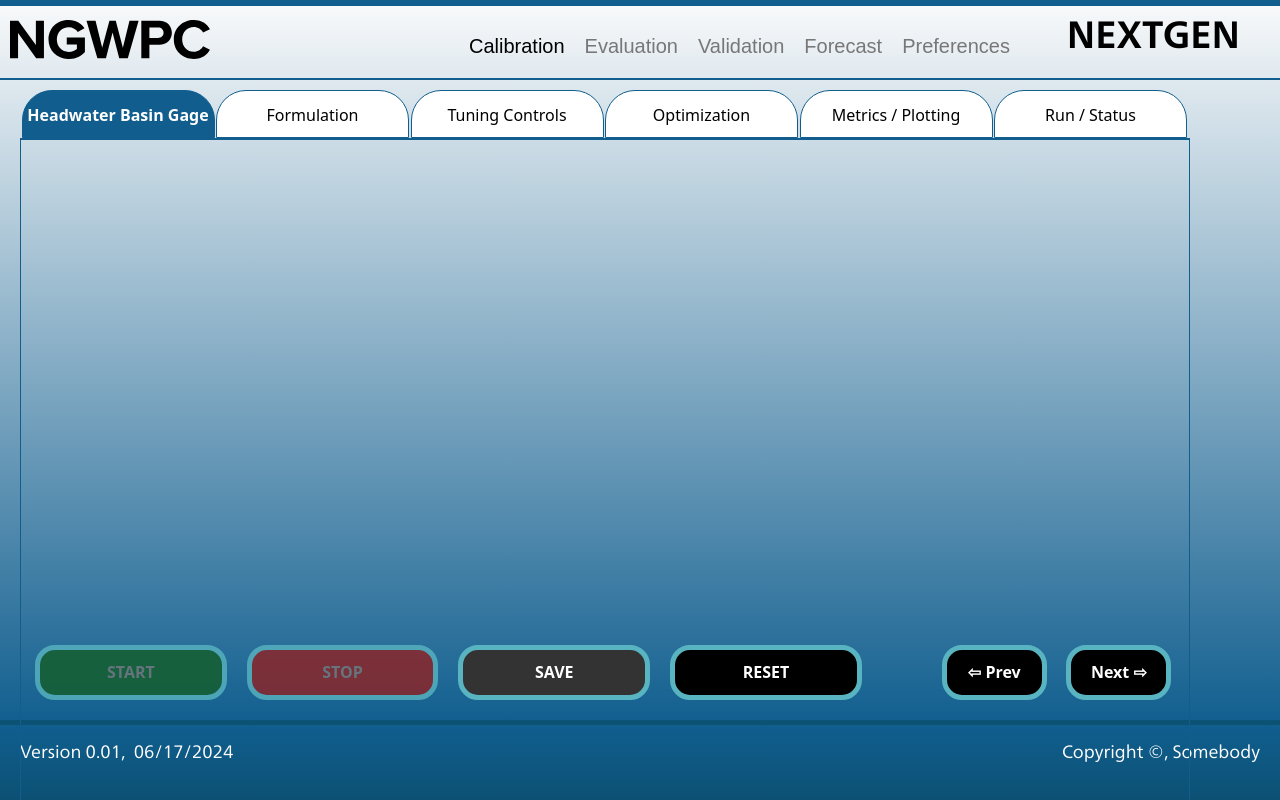
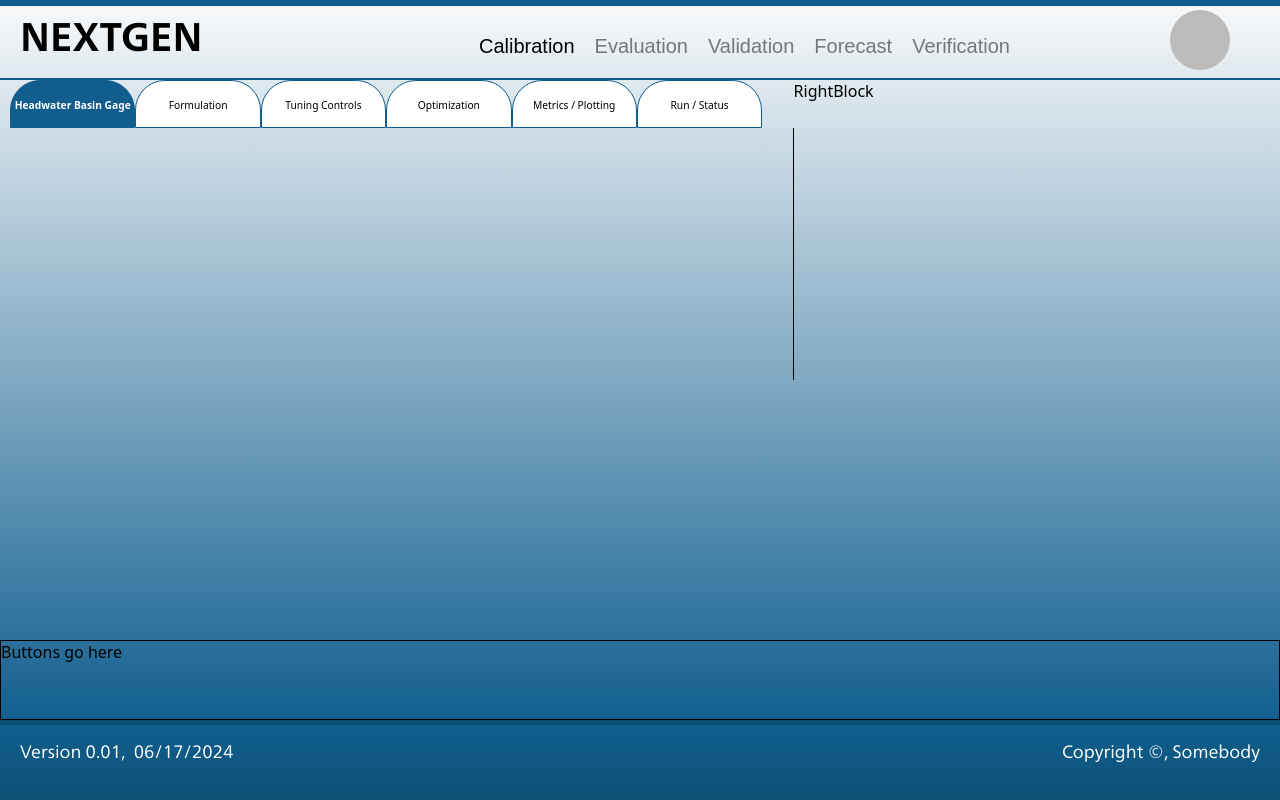
Before and after one commit to NOAA-OWP/ngencerf-ui, a Nuxt app: page /Calibration in a window 1280 px wide. Built offline with nearby package versions, Linux system fonts and the light colour scheme.

Commit message:
Created basic layout.

```diff
--- a/components/AppHeader.vue
+++ b/components/AppHeader.vue
@@ -1,22 +1,31 @@
+<!-- AppHeader.vue -->
 <template>
   <div id="Header" class="header">
-      <div id="TopBar">
-        &nbsp;
-      </div>
-        <div id="Logo">
-          <img src="@/assets/styles/img/NCWPC_wordmark_black-01.svg">
-        </div>
+    <div id="TopBar">&nbsp;</div>
+
+    <div id="PgmName">NEXTGEN</div>
     <div>
       <TopMenu />
     </div>
-        <div id="PgmName">
-          NEXTGEN
+    <div id="userLink">
+      <span class="userCircle"></span>
+
     </div>
   </div>
 </template>
 
 <style lang="scss" scoped>
 @import "@/assets/styles/styles.scss";
+#userLink {
+  position: fixed;
+  right: 50px;
+  top: 10px;
+  height: 60px;
+  width: 60px;
+  background-color: #bbb;
+  border-radius: 50%;
+  display: inline-block;
+}
 #TopBar {
   position: fixed;
   top: 0;
@@ -25,7 +34,7 @@
   width: 100%;
 }
 #Header {
-    height:80px;
+  height: 80px;
   border-bottom: 2px solid $ngwcp_primary1;
 }
 #Logo {
@@ -40,7 +49,7 @@
 }
 #TopMenu {
   position: fixed;
-    font: 20px "ObjektivMk2_Rg",sans-serif;
+  font: 20px "ObjektivMk2_Rg", sans-serif;
   right: 250px;
   top: 15px;
   ul {
@@ -50,14 +59,12 @@
     display: inline-block;
     margin-right: 20px;
   }
+}
+#PgmName {
+  font: 40px "NeueFrutigerWorld-Bold", sans-serif;
+  font-weight: bold;
+  position: fixed;
+  left: 20px;
 
 }
-  #PgmName {
-    font: 38px "NeueFrutigerWorld-Bold", sans-serif;
-    font-weight: bold;
-    position:fixed;
-    right: 20px;
-    top: 5;
-    margin-right: 20px;
-  }
 </style>
--- /dev/null
+++ b/components/LeftBlock.vue
@@ -0,0 +1,17 @@
+<template>
+    <div>
+        <Tabs />
+    </div>
+    <div id="InputsArea">
+
+    </div>
+</template>
+
+<style lang="scss" scoped>
+#InputsArea {
+    width: 100%;
+    height: 100%;
+    border-right: 1px solid #000
+
+}
+</style>
--- /dev/null
+++ b/components/RightBlock.vue
@@ -0,0 +1,5 @@
+<template>
+    <div>
+        RightBlock
+    </div>
+</template>
--- a/components/Tabs.vue
+++ b/components/Tabs.vue
@@ -1,14 +1,23 @@
+<!-- tabs.vue -->
 <template TABS>
-    <div id="MainTabs" class="flex">
-        <ul>
+    <div id="MainTabs" class="">
+        <!-- <ul class="@md:bg">
             <li class="tabs activeTab" v-on:click="tabClicked">Headwater Basin Gage</li>
             <li class="tabs" v-on:click="tabClicked">Formulation</li>
             <li class="tabs" v-on:click="tabClicked">Tuning Controls</li>
             <li class="tabs" v-on:click="tabClicked">Optimization</li>
             <li class="tabs" v-on:click="tabClicked">Metrics / Plotting</li>
             <li class="tabs" v-on:click="tabClicked">Run / Status</li>
+        </ul> -->
+        <div class="@md:bg" style="margin-left: 10px; overflow:hidden;">
+            <div class="tabs activeTab" v-on:click="tabClicked">Headwater Basin Gage</div>
+            <div class="tabs" v-on:click="tabClicked">Formulation</div>
+            <div class="tabs" v-on:click="tabClicked">Tuning Controls</div>
+            <div class="tabs" v-on:click="tabClicked">Optimization</div>
+            <div class="tabs" v-on:click="tabClicked">Metrics / Plotting</div>
+            <div class="tabs" v-on:click="tabClicked">Run / Status</div>
 
-        </ul>
+        </div>
     </div>
 </template>
 
@@ -31,12 +40,11 @@ const tabClicked = (event: Event) => {
 @import "@/assets/styles/styles.scss";
 
 #MainTabs {
-    // position: absolute;
     overflow-x: hidden;
 
     ul {
         z-index: 999;
-        width: 1170px;
+        width: 100%;
         margin-top: 10px;
         list-style: none;
         border-bottom: 2px solid #105D8E;
@@ -44,11 +52,14 @@ const tabClicked = (event: Event) => {
 
     li {
         display: inline-block;
-        margin-left: 1.5px;
+        // margin-left: 1.5px;
     }
 
     .tabs {
-        width: 193px;
+        font-size: .8vw;
+        display: inline-block;
+        vertical-align: bottom;
+        width: 16%;
         height: 48px;
         background-color: #ffffff;
         color: #000000;
--- a/components/TopMenu.vue
+++ b/components/TopMenu.vue
@@ -1,3 +1,4 @@
+<!-- TopMenu.vue -->
 <template>
     <nav id="TopMenu">
         <ul>
@@ -14,7 +15,7 @@
                 <NuxtLink class="disabled" to="/">Forecast</NuxtLink>
             </li>
             <li>
-                <NuxtLink class="disabled" to="/">Preferences</NuxtLink>
+                <NuxtLink class="disabled" to="/">Verification</NuxtLink>
             </li>
         </ul>
     </nav>
--- /dev/null
+++ b/layouts/DataEntry.vue
@@ -0,0 +1,39 @@
+<!-- DataEntry.vue -->
+<template>
+  <div>
+    <div style="width: 100%">
+      <div id="LeftSideDiv" class="leftBox boxed">
+        <LeftBlock />
+      </div>
+      <div id="RightSideDiv" class="rightBox boxed">
+        <RightBlock />
+      </div>
+    </div>
+    <div id="ActionButtons">
+      Buttons go here
+    </div>
+  </div>
+</template>
+<style lang="css" scoped>
+#ActionButtons {
+  position:fixed;
+  bottom: 80px;
+  height: 80px;
+  border: 1px solid #000;
+  width: 100%;
+}
+.boxed {
+  border: 0 1px 1px 0 solid #000;
+  height: 300px;
+}
+.leftBox {
+  overflow: hidden;
+
+  width: 62%;
+  float: left;
+}
+.rightBox {
+  width: 38%;
+  float: right;
+}
+</style>
--- a/layouts/default.vue
+++ b/layouts/default.vue
@@ -1,9 +1,9 @@
 <template>
     <div>
       <AppHeader />
+      <slot />
+      <AppFooter />
 
-      <AppFooter />
-      <slot />
 
     </div>
   </template>
--- a/pages/Calibration.vue
+++ b/pages/Calibration.vue
@@ -1,63 +1,10 @@
+<!-- Calibration.vue -->
 <template>
-    <div id="LeftColumn" class="grid ">
-        <div id="Tabs" class="row">
-            <Tabs />
-        </div>
-        <div id="Aside" class="row">
-            &nbsp;
-        </div>
-        <div id="ActionButtons">
-            <ActionButtonGroup />
-        </div>
-    </div>
-    <div id="RightColumn" class="grid ">
-        <div id="LeafletMap">
-            <!-- <LeafletMap /> -->
-        </div>
-    </div>
+  <DataEntry>
+
+  </DataEntry>
 </template>
 <script lang="ts" setup>
-import Tabs from '~/components/Tabs.vue';
-
+import DataEntry from "@/layouts/DataEntry.vue";
 </script>
-<style lang="scss" scoped>
-@import "@/assets/styles/styles.scss";
-
-#LeftColumn,
-#RightColumn {
-    display: flex;
-    height: 100%;
-}
-
-#LeftColumn {
-    width: 1170px;
-    float: left;
-    margin-left: 20px;
-}
-
-#Tabs {
-    width: 100%;
-}
-
-#RightColumn {
-    float: right;
-}
-
-#Aside {
-    // position: absolute;
-    margin-top: 59px;
-    position: fixed;
-    width: 1170px;
-    border: 1px solid #105D8E;
-    height: 714px;
-}
-
-#ActionButtons {
-    position: absolute;
-    bottom: 100px;
-}
-
-#LeafletMap {
-    display: block;
-}
-</style>
+<style lang="css" scoped></style>
```
Lines whose indentation alone changed are shown as unchanged.
